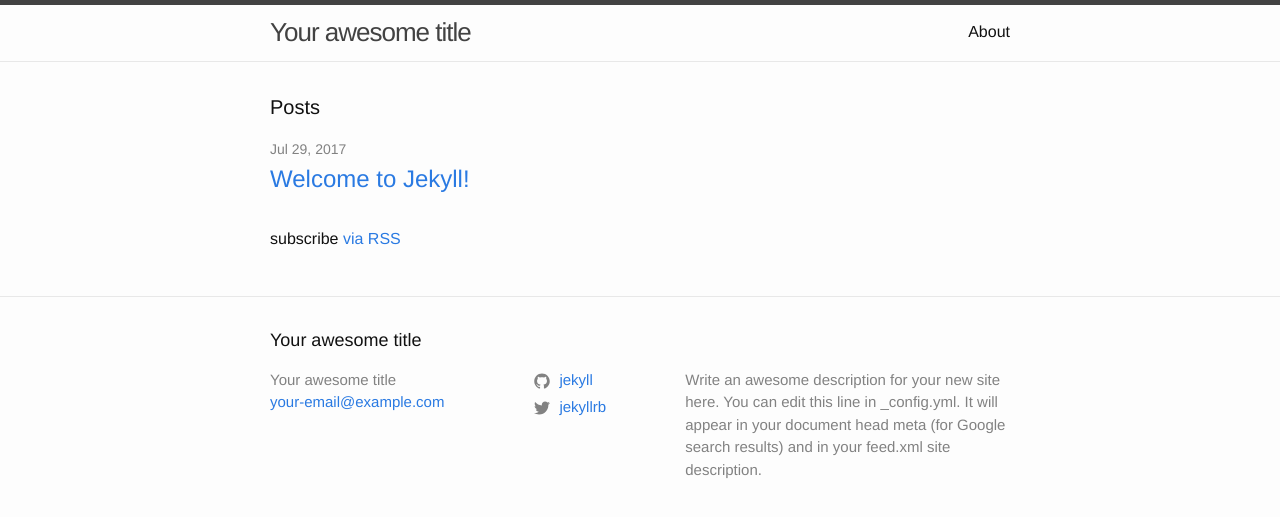
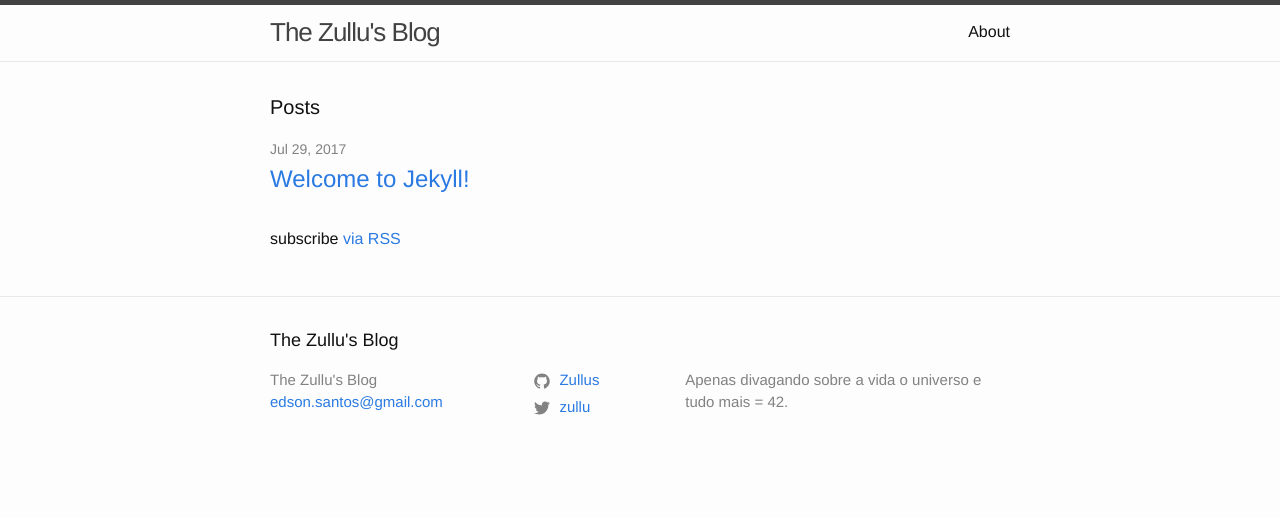
Before and after one commit to Zullus/Zullus, a Jekyll site: the page built from index.md, in a window 1280 px wide. Shown: the top 517 px of the page. Built offline with Jekyll 4.4.1, drawn with Linux system fonts in a browser that asks for light colours.

Commit message:
Configurando o Blog e Mudando as configurações

```diff
--- a/_config.yml
+++ b/_config.yml
@@ -13,22 +13,24 @@
 # you will see them accessed via {{ site.title }}, {{ site.email }}, and so on.
 # You can create any custom variable you would like, and they will be accessible
 # in the templates via {{ site.myvariable }}.
-title: Your awesome title
-email: your-email@example.com
+title: The Zullu's Blog
+email: edson.santos@gmail.com
 description: > # this means to ignore newlines until "baseurl:"
-  Write an awesome description for your new site here. You can edit this
-  line in _config.yml. It will appear in your document head meta (for
-  Google search results) and in your feed.xml site description.
+  Apenas divagando sobre a vida o universo e tudo mais = 42.
 baseurl: "" # the subpath of your site, e.g. /blog
 url: "" # the base hostname & protocol for your site, e.g. http://example.com
-twitter_username: jekyllrb
-github_username:  jekyll
+twitter_username: zullu
+github_username:  Zullus
+intagram_username: zullus
+facebook_username: zullus
 
 # Build settings
 markdown: kramdown
 theme: minima
 plugins:
   - jekyll-feed
+
+permalink: :title
 
 # Exclude from processing.
 # The following items will not be processed, by default. Create a custom list
```
